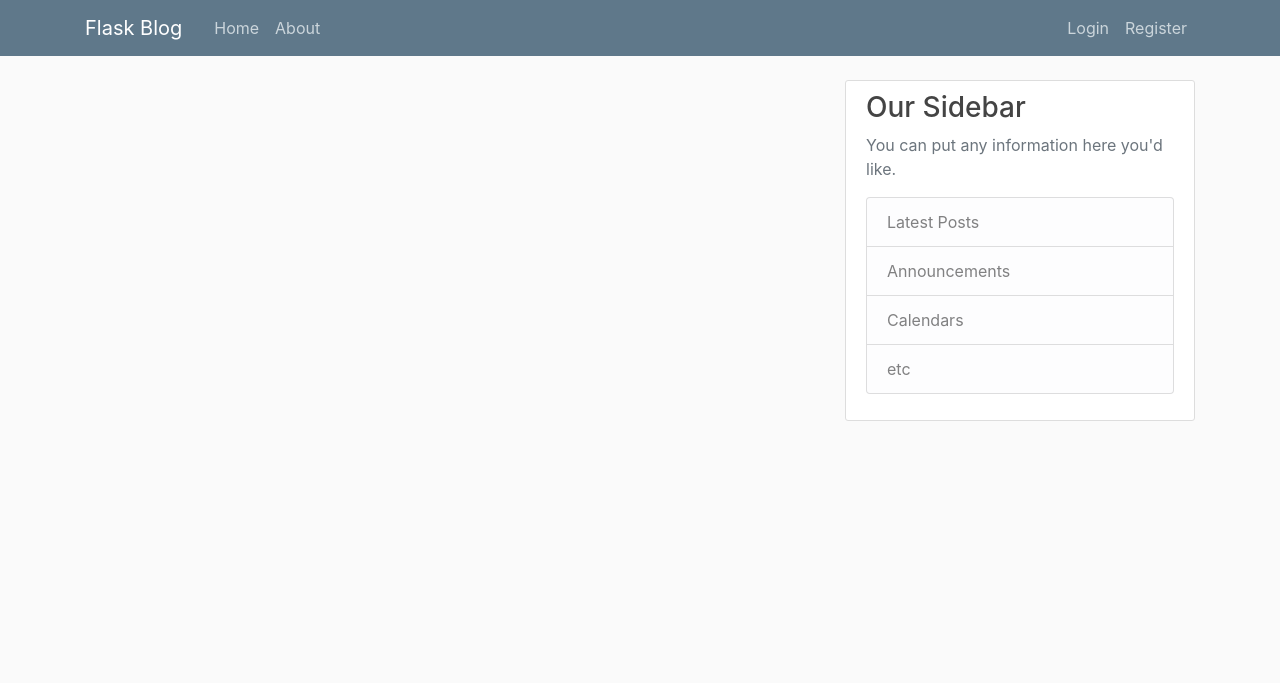
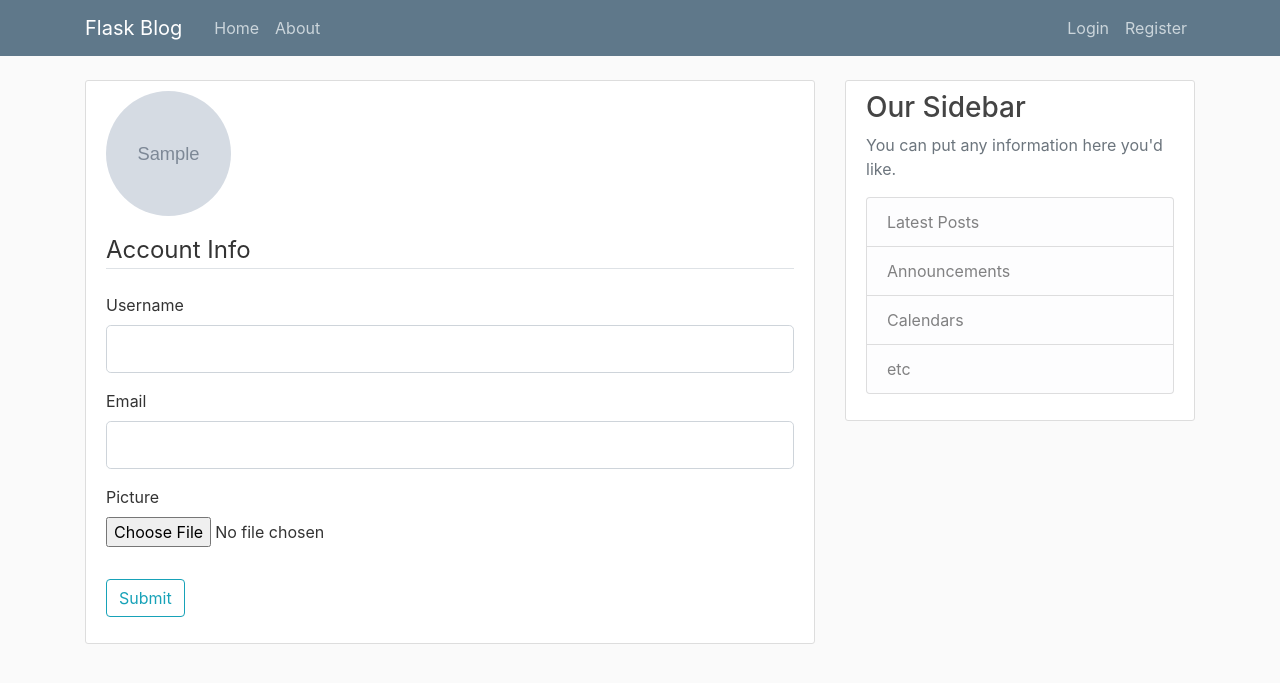
Before and after one commit to JeremyManalo/Flask-Practice, a Python web app: template flaskapp/flaskblog/templates/account.html in a window 1280 px wide. Shown: the top 683 px of the page. Run offline with Jinja, Linux system fonts and the light colour scheme; the template is opened without the code that fills it: most values are stand-ins (such as "Sample title", 1, 10 or a date in 2020); grey boxes marked "Sample" are stand-in pictures; form fields are guessed from the names that the template uses; some libraries are stand-ins or nearby versions.

Commit message:
added account template from github page

```diff
--- a/flaskapp/flaskblog/templates/account.html
+++ b/flaskapp/flaskblog/templates/account.html
@@ -1,7 +1,57 @@
-{% extends "layout.html" %}   <!-- this extends the layout file -->
+{% extends "layout.html" %}
+{% block content %}
+    <div class="content-section">
+      <div class="media">
+        <img class="rounded-circle account-img" src="{{ image_file }}">
+        <div class="media-body">
+          <h2 class="account-heading">{{ current_user.username }}</h2>
+          <p class="text-secondary">{{ current_user.email }}</p>
+        </div>
+      </div>
+        <form method="POST" action="" enctype="multipart/form-data">
+            {{ form.hidden_tag() }}
+            <fieldset class="form-group">
+                <legend class="border-bottom mb-4">Account Info</legend>
+                <div class="form-group">
+                    {{ form.username.label(class="form-control-label") }}
 
-{% block content %}
-
-        <h1>{{ current_user.username }}</h1>
-
+                    {% if form.username.errors %}
+                        {{ form.username(class="form-control form-control-lg is-invalid") }}
+                        <div class="invalid-feedback">
+                            {% for error in form.username.errors %}
+                                <span>{{ error }}</span>
+                            {% endfor %}
+                        </div>
+                    {% else %}
+                        {{ form.username(class="form-control form-control-lg") }}
+                    {% endif %}
+                </div>
+                <div class="form-group">
+                    {{ form.email.label(class="form-control-label") }}
+                    {% if form.email.errors %}
+                        {{ form.email(class="form-control form-control-lg is-invalid") }}
+                        <div class="invalid-feedback">
+                            {% for error in form.email.errors %}
+                                <span>{{ error }}</span>
+                            {% endfor %}
+                        </div>
+                    {% else %}
+                        {{ form.email(class="form-control form-control-lg") }}
+                    {% endif %}
+                </div>
+                <div class="form-group">
+                    {{ form.picture.label() }}
+                    {{ form.picture(class="form-control-file") }}
+                    {% if form.picture.errors %}
+                        {% for error in form.picture.errors %}
+                            <span class="text-danger">{{ error }}</span></br>
+                        {% endfor %}
+                    {% endif %}
+                </div>
+            </fieldset>
+            <div class="form-group">
+                {{ form.submit(class="btn btn-outline-info") }}
+            </div>
+        </form>
+    </div>
 {% endblock content %}
```
